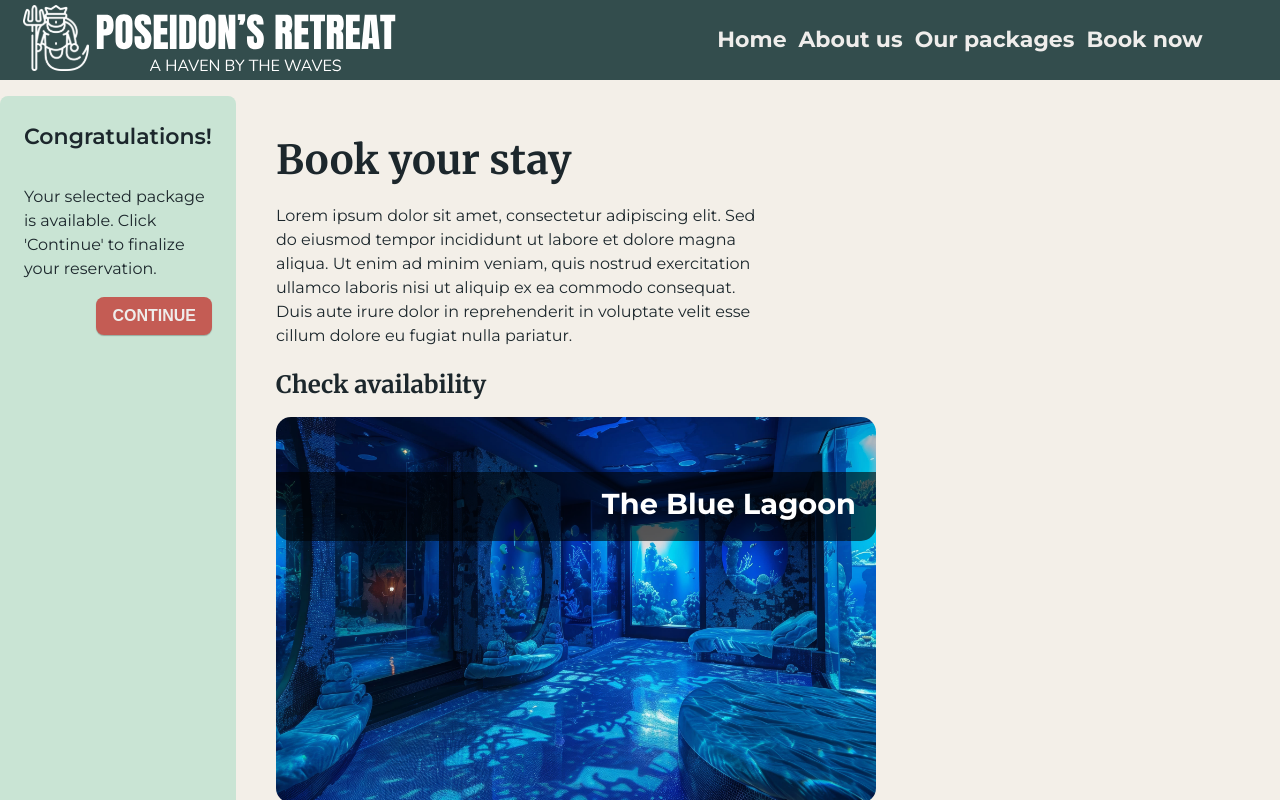
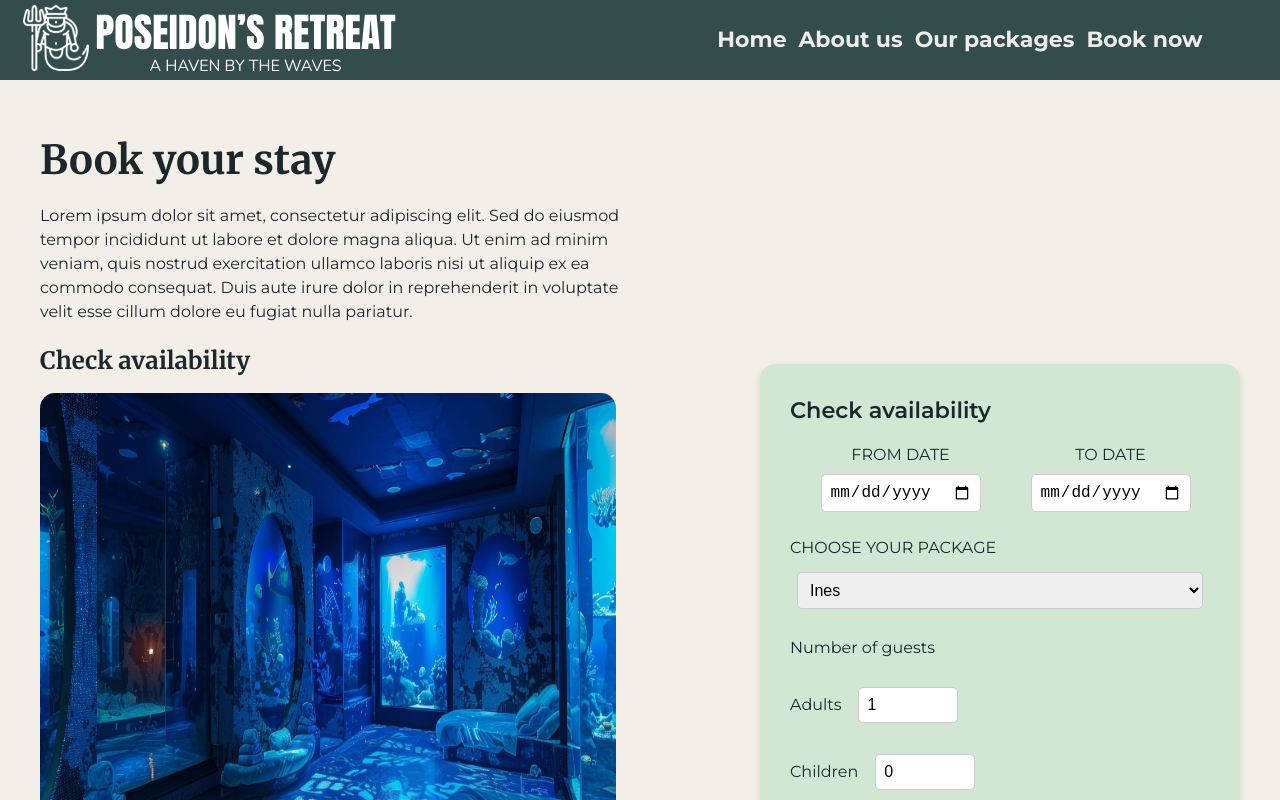
Before and after one commit to maria-jon/poseidon, a Vue app: page /booking in a window 1280 px wide. Shown: the top 800 px of the page. Built offline with nearby package versions, Linux system fonts and the light colour scheme.

Commit message:
(fix): did changes in scss for form

```diff
--- a/src/components/PrivacyPolicy.vue
+++ b/src/components/PrivacyPolicy.vue
@@ -90,7 +90,6 @@ const goHome = () => {
 </template>
 
 <style scoped lang="scss">
-
 @import '@/style/variables.scss';
 .privacy-policy {
   display: flex;
@@ -153,8 +152,6 @@ const goHome = () => {
   list-style: disc;
 }
 
-
-
 /* Responsive styles */
 @media (max-width: 1024px) {
   .privacy-policy {
--- a/src/components/StayBooking.vue
+++ b/src/components/StayBooking.vue
@@ -1,5 +1,5 @@
 <script setup lang="ts">
-import blueLagoon from '/src/assets/Images/Komprimerad package-the-blue-lagoon_2560x1440_jpg.jpg'
+import blueLagoon from '@/assets/Images/Komprimerad package-the-blue-lagoon_2560x1440_jpg.jpg'
 import { ref } from 'vue'
 import MainButton from './MainButton.vue'
 
@@ -17,7 +17,7 @@ const checkAvailability = () => {
   if (!fromDate.value || !toDate.value) {
     errorMessage.value = 'Please select valid dates.'
     return
-  }// Ensure at least one adult is selected
+  } // Ensure at least one adult is selected
   if (adults.value < 1) {
     errorMessage.value = 'At least one adult is required.'
     return
@@ -54,52 +54,65 @@ const checkAvailability = () => {
       </div>
       <!-- Form container -->
       <div class="form-container">
+        <h5>Check availability</h5>
         <form @submit.prevent="checkAvailability">
           <!-- Date selection fields -->
+          <div class="data-container">
             <div class="form-group">
-            <label>From Date
+              <label
+                >From Date
                 <input type="date" v-model="fromDate" required />
               </label>
             </div>
 
             <div class="form-group">
-            <label>To Date
+              <label
+                >To Date
                 <input type="date" v-model="toDate" required />
               </label>
+            </div>
           </div>
           <!-- Package selection -->
           <div class="form-group">
             <label>Choose Your Package</label>
             <select v-model="packageType">
-              <option value="basic">Basic</option>
-              <option value="premium">Premium</option>
+              <option value="basic">Ines</option>
+              <option value="premium">The Siren</option>
+              <option value="premium">Poseidon’s Temple</option>
+              <option value="premium">The Blue Lagoon</option>
             </select>
           </div>
           <!-- Adults and children number inputs -->
+          <p>Number of guests</p>
+          <div class="guest-container">
+
             <div class="form-group">
-            <label>Adults
+              <label><span class="guest-label">Adults</span>
                 <input type="number" v-model.number="adults" min="1" required />
               </label>
+
             </div>
 
             <div class="form-group">
-            <label>Children
+              <label><span class="guest-label">Children</span>
                 <input type="number" v-model.number="children" min="0" />
                 </label>
             </div>
+          </div>
           <!-- Special request input (optional) -->
           <div class="form-group">
-            <label>Special Request (optional)
+            <label
+              >Special Request (optional)
               <input type="text" v-model="specialRequest" />
             </label>
-          </div>
-          <!-- Button container with MainButton component -->
-          <div class="button-container">
-            <MainButton label="Continue" :width="'10rem'" @click="goHome" />
           </div>
         </form>
         <!-- Error message display -->
         <p v-if="errorMessage" class="error">{{ errorMessage }}</p>
+      </div>
+      <!-- Button container with MainButton component -->
+      <div class="button-container">
+        <MainButton label="Continue" :width="'10rem'"/>
       </div>
     </div>
   </div>
@@ -108,6 +121,8 @@ const checkAvailability = () => {
 .container {
   padding: 40px;
   background: $color-background-light;
+  font-weight: 400;
+  text-align: left;
 }
 p {
   width: 50%;
@@ -138,23 +153,17 @@ h1 {
 }
 
 .image-container {
-  display: inline-block;
-  width: 100%;
-  max-width: 600px;
   position: relative;
   margin-bottom: 30px;
   img {
     width: 100%;
     height: 100%;
-    display: block;
     border-radius: 15px;
-    max-height: 400px;
   }
 }
 .image-text {
   position: absolute;
-  bottom: 50%;
-  height: 18%;
+  bottom: 0;
   width: 100%;
   text-align: right;
   color: white;
@@ -174,6 +183,18 @@ h1 {
   box-shadow: 0px 4px 10px rgba(0, 0, 0, 0.1);
   margin-top: 20px;
   height: auto;
+  padding: 30px 30px 50px 30px;
+  min-width: 350px;
+  h5 {
+    font-size: 1.4rem;
+    margin-bottom: 15px;
+    font-family: 'Montserrat', Arial, Helvetica, sans-serif;
+    font-weight: 600;
+  }
+  p {
+    font-weight: 400;
+    font-size: 1rem;
+  }
 }
 
 h2 {
@@ -185,13 +206,38 @@ h2 {
 .form-group {
   display: flex;
   flex-direction: column;
+  align-items: right;
   margin-bottom: 12px;
+  text-transform: uppercase;
+}
+.data-container {
+  display: flex;
+  justify-content: space-between;
+  text-transform: uppercase;
+}
+
+.data-container label {
+  text-align: center;
+}
+
+.guest-container input {
+  width: 100px;
+}
+.guest-label {
+  margin-right: 10px;
+  width: 100px;
+}
+
+.guest-container label {
+  text-transform: none;
+  font-size: 1em;
 }
 
 label {
-  font-size: 0.9rem;
-  font-weight: 600;
+  font-size: 1rem;
+  font-weight: 400;
   margin-bottom: 5px;
+  font-family: 'Montserrat', Arial, Helvetica, sans-serif;
 }
 
 input,
@@ -200,6 +246,7 @@ select {
   border-radius: 5px;
   border: 1px solid #ccc;
   font-size: 1rem;
+  margin: 7px;
 }
 
 .button-container {
--- a/src/views/BookingView.vue
+++ b/src/views/BookingView.vue
@@ -1,4 +1,3 @@
-
 <script setup lang="ts">
 import PopupConfirmation from '@/components/PopupConfirmation.vue'
 import BookingCard from '@/components/BookingCard.vue'
@@ -7,32 +6,32 @@ import PaymentPaypal from '@/components/PaymentPaypal.vue'
 import MainButton from '@/components/MainButton.vue'
 import StayBooking from '@/components/StayBooking.vue'
 
-import { ref, computed } from 'vue';
+import { ref, computed } from 'vue'
 
-const currentStep = ref(0);
-const userChoice = ref(null);
+const currentStep = ref(0)
+const userChoice = ref(null)
 
 const handleSelection = (newValue: any) => {
-  userChoice.value = newValue;
-};
+  userChoice.value = newValue
+}
 
 /* Variable currentStep keeps track of progress
-** Last step occurs when currentStep reaches 3
-*/
+ ** Last step occurs when currentStep reaches 3
+ */
 const nextStep = () => {
   if (currentStep.value === 1 && !userChoice.value) {
-    console.warn('no user selection for payment');
-  };
+    console.warn('no user selection for payment')
+  }
 
   if (userChoice.value === 'arrival') {
-    currentStep.value++; // adds extra count to currentStep to make it go to the last step
+    currentStep.value++ // adds extra count to currentStep to make it go to the last step
   }
-  currentStep.value++;
-};
+  currentStep.value++
+}
 
 const lastStep = computed(() => {
-	return currentStep.value > 2;
-});
+  return currentStep.value > 2
+})
 
 defineProps({
   header: { type: String, required: true },
@@ -43,7 +42,7 @@ defineProps({
 
 <template>
   <main>
-    <div class="booking">
+    <!--<div class="booking">
       <PopupConfirmation
       header="Congratulations!"
       text="Your selected package is available. Click 'Continue' to finalize your reservation."
@@ -61,24 +60,24 @@ defineProps({
       label="Close"
       width="150px"
       v-if="currentStep === 3 || (currentStep === 2 && userChoice === 'arrival')"
-      />
+      /> -->
 
-      <!-- Use button here instead of buttons on components -->
-      <MainButton
+    <!-- Use button here instead of buttons on components -->
+    <!-- <MainButton
       label="continue"
       :width="width"
       @click="nextStep"
       v-if="currentStep >= 0 && currentStep <= 2"
       :disabled="currentStep === 1 && !userChoice"
-      />
-      <!-- During last step, user will be redirected to home page -->
-      <a href="/" v-if="lastStep">
+      /> -->
+    <!-- During last step, user will be redirected to home page -->
+    <!-- <a href="/" v-if="lastStep">
         <MainButton
         label="continue"
         :width="width"
         />
       </a>
-    </div>
+    </div> -->
     <StayBooking />
   </main>
 
@@ -89,7 +88,6 @@ defineProps({
     width="150px"
   /> -->
 </template>
-
 
 <style scoped lang="scss">
 main {
@@ -116,7 +114,8 @@ h5 {
   margin-bottom: $margin-small;
 }
 
-button, a {
+button,
+a {
   align-self: flex-end;
 }
 </style>
```
Also changed, not shown: src/components/BookingCard.vue (+15 -10 lines), src/components/PaymentCard.vue (+9 -10 lines), src/components/PaymentPaypal.vue (+9 -5 lines). Lines whose indentation alone changed are shown as unchanged.
